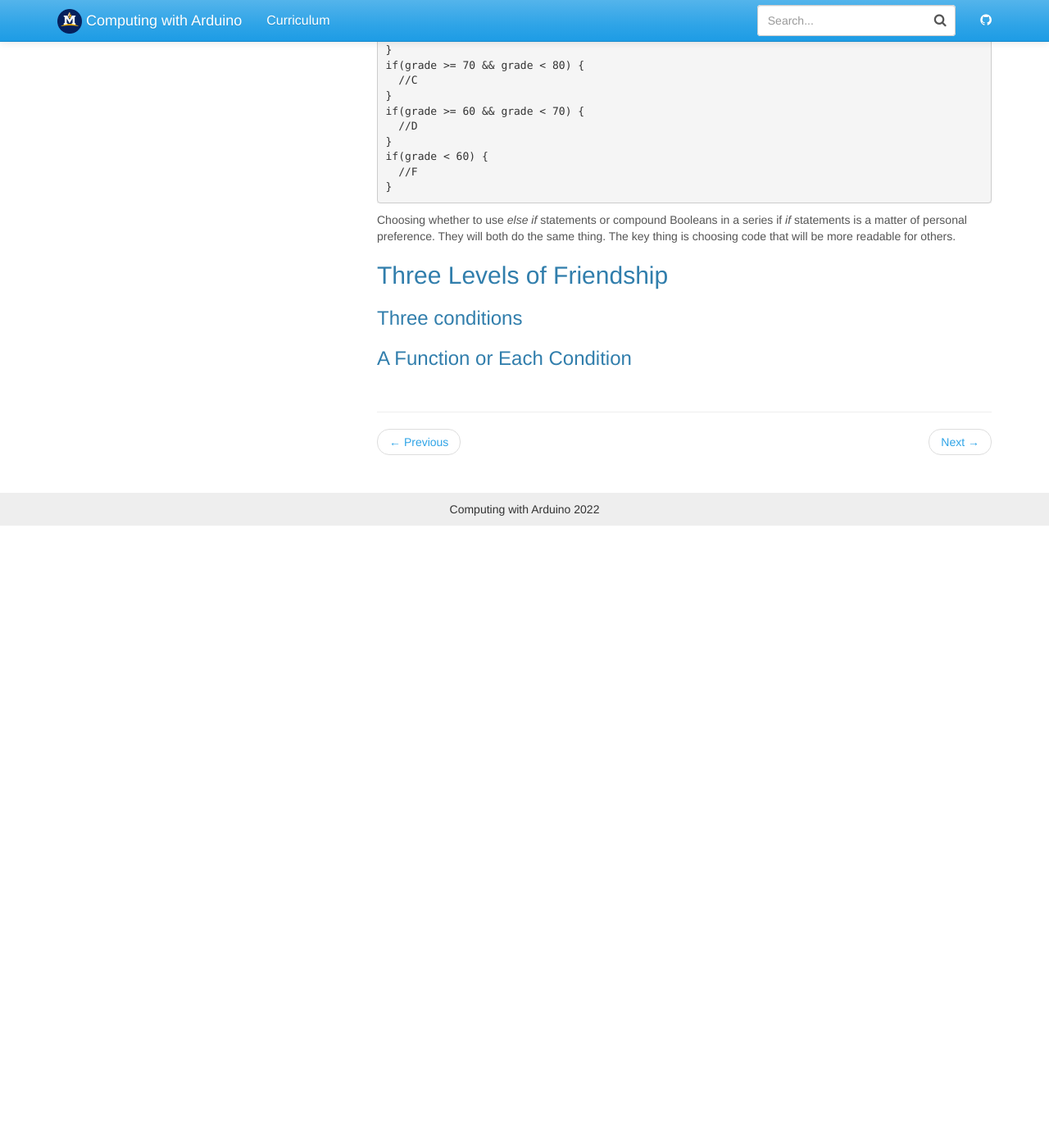
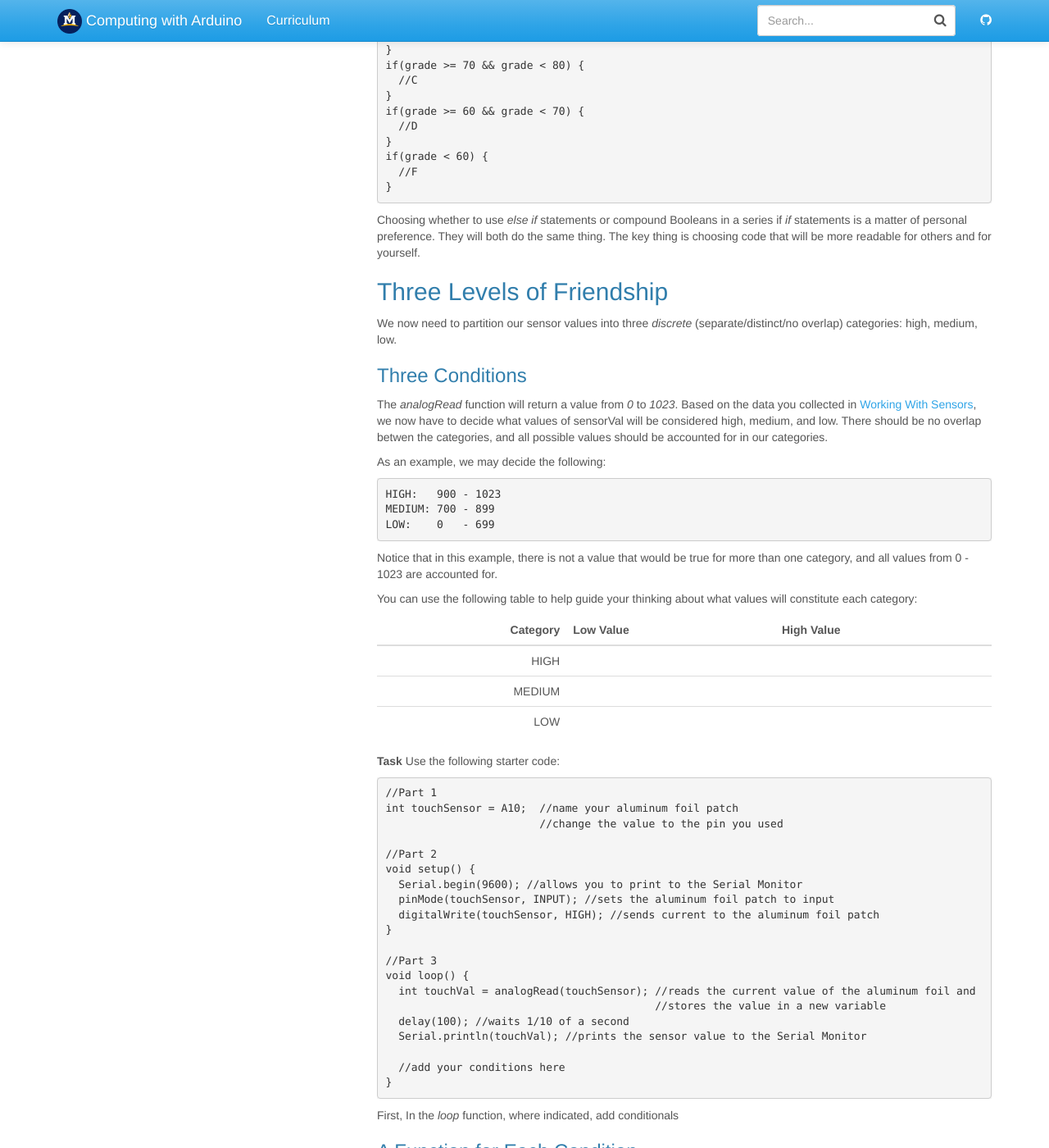
Before and after one commit to jake-chipps/friendometer, a Jekyll site: the page built from _docs/lessons/3-1.md, in a window 1280 px wide and 1400 px high, scrolled down 3004 px. Shown: the whole window at 82% size. Built offline with Jekyll 4.4.1, drawn with Linux system fonts in a browser that asks for light colours; before the commit the page ends 3645 px from its top, so only the background shows below that.

Commit message:
Update 3-1.md

````diff
--- a/_docs/lessons/3-1.md
+++ b/_docs/lessons/3-1.md
@@ -78,7 +78,7 @@ Store 73 in a variable called grade.
 1 If grade >= 90,
 2   The student gets an A.
 3 Otherwise, if grade >= 80,
-4  The student gets a B.
+4   The student gets a B.
 5 Otherwise, if grade >= 70,
 6   The student gets a C.
 7 Otherwise, if grade >= 60,
@@ -135,9 +135,55 @@ if(grade < 60) {
 }
 ```
 
-Choosing whether to use *else if* statements or compound Booleans in a series if *if* statements is a matter of personal preference. They will both do the same thing. The key thing is choosing code that will be more readable for others.
+Choosing whether to use *else if* statements or compound Booleans in a series if *if* statements is a matter of personal preference. They will both do the same thing. The key thing is choosing code that will be more readable for others and for yourself.
+
 ## Three Levels of Friendship
+We now need to partition our sensor values into three *discrete* (separate/distinct/no overlap) categories: high, medium, low.
 
-### Three conditions
+### Three Conditions
+The *analogRead* function will return a value from *0* to *1023*. Based on the data you collected in [Working With Sensors](../2-3/), we now have to decide what values of sensorVal will be considered high, medium, and low. There should be no overlap betwen the categories, and all possible values should be accounted for in our categories.
 
-### A Function or Each Condition
+As an example, we may decide the following:
+```
+HIGH:   900 - 1023
+MEDIUM: 700 - 899
+LOW:    0   - 699
+```
+
+Notice that in this example, there is not a value that would be true for more than one category, and all values from 0 - 1023 are accounted for.
+
+You can use the following table to help guide your thinking about what values will constitute each category:
+
+Category | Low Value | High Value
+-------: | :-------- | :---------
+HIGH | |
+MEDIUM  |   |
+LOW  |   |
+
+**Task** Use the following starter code:
+
+```
+//Part 1
+int touchSensor = A10;  //name your aluminum foil patch
+                        //change the value to the pin you used
+
+//Part 2
+void setup() {
+  Serial.begin(9600); //allows you to print to the Serial Monitor
+  pinMode(touchSensor, INPUT); //sets the aluminum foil patch to input
+  digitalWrite(touchSensor, HIGH); //sends current to the aluminum foil patch
+}
+
+//Part 3
+void loop() {
+  int touchVal = analogRead(touchSensor); //reads the current value of the aluminum foil and
+                                          //stores the value in a new variable
+  delay(100); //waits 1/10 of a second
+  Serial.println(touchVal); //prints the sensor value to the Serial Monitor
+
+  //add your conditions here
+}
+```
+
+First, In the *loop* function, where indicated, add conditionals
+### A Function for Each Condition
````
